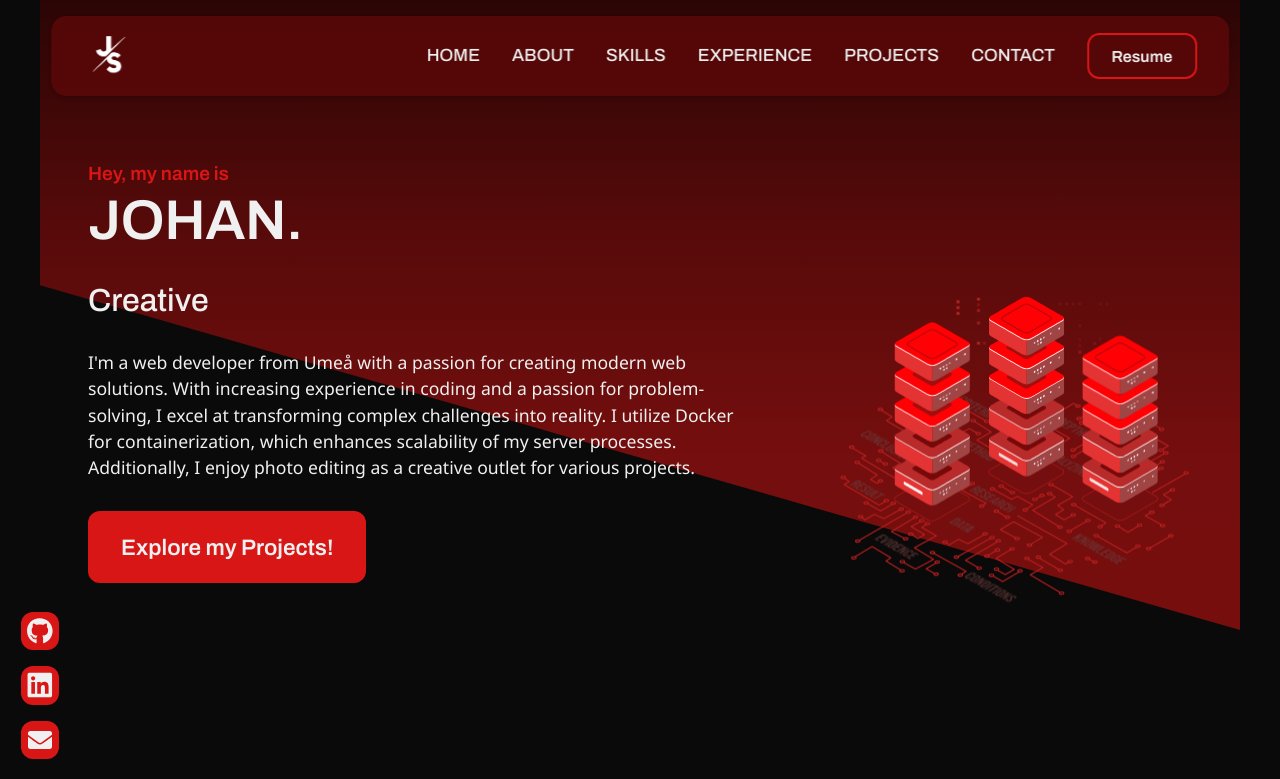
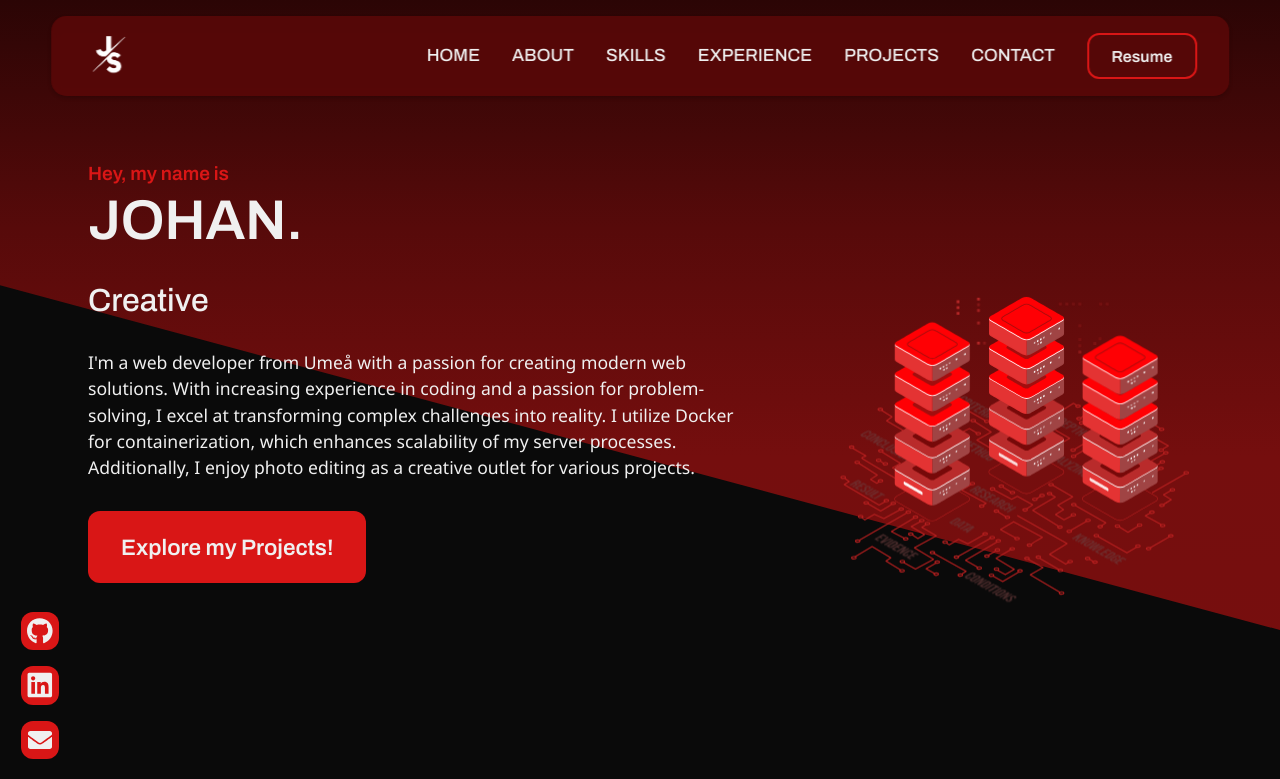
Before and after one commit to jhn322/portfolio-react, a React (Vite) app: page / in a window 1280 px wide. Shown: the top 779 px of the page. Built offline with nearby package versions, Linux system fonts and the light colour scheme.

Commit message:
fixed width issue of the custom divider in the header in certain browsers

```diff
--- a/src/styles/Header.css
+++ b/src/styles/Header.css
@@ -6,10 +6,18 @@
   padding: 0;
 }
 
+html,
+body {
+  overflow-x: hidden;
+  margin: 0;
+  padding: 0;
+}
+
 .header {
   position: relative;
   z-index: 1;
   overflow: hidden;
+  width: 100vw;
   background: linear-gradient(
     180deg,
     #2b0505,
```
